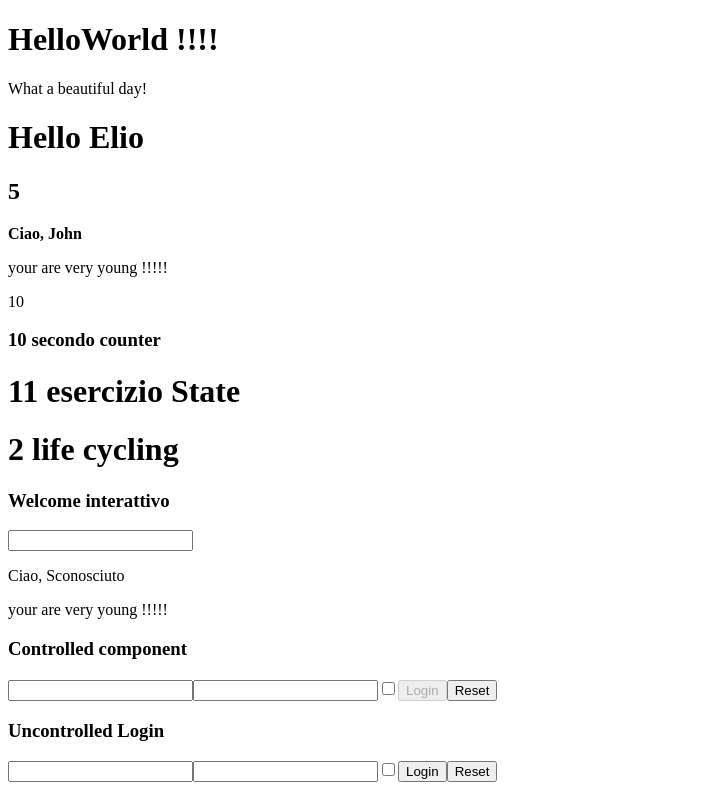
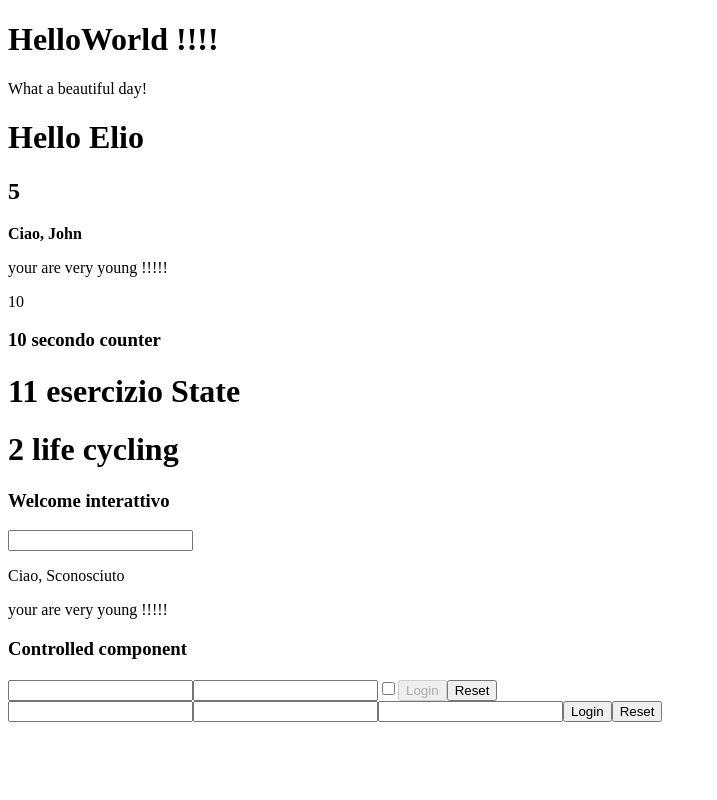
Before and after one commit to Castels88/React-esercizi, a React (Create React App) app: page / in a window 1280 px wide. Shown: the whole page, without its empty margins (0-717 px from the left). Built offline with nearby package versions, Linux system fonts and the light colour scheme.

Commit message:
form-05 fine esercizio

```diff
--- a/src/UncontrolledLogin.js
+++ b/src/UncontrolledLogin.js
@@ -5,23 +5,19 @@ export class UncontrolledLogin extends React.Component{
         const username = event.target.elements.username.value
         const password = event.target.elements.password.value
         const remember = event.target.elements.remember.checked
-
-        console.log(
-            {
-                username,
-                password,
-                remember,
-            }
-        )
+        console.log({
+            username,
+            password,
+            remember,
+        })
     }
     render(){
         return (
             <div>
-                <h3>Uncontrolled Login</h3>
                 <form onSubmit={this.handleFormLogin}>
                     <input type="text" name="username" />
-                    <input type="password" name="password" />
-                    <input type="checkbox" name="remember" />
+                    <input type="text" name="password" />
+                    <input type="text" name="remember" />
                     <button type="submit">Login</button>
                     <button type="reset">Reset</button>
                 </form>
```
